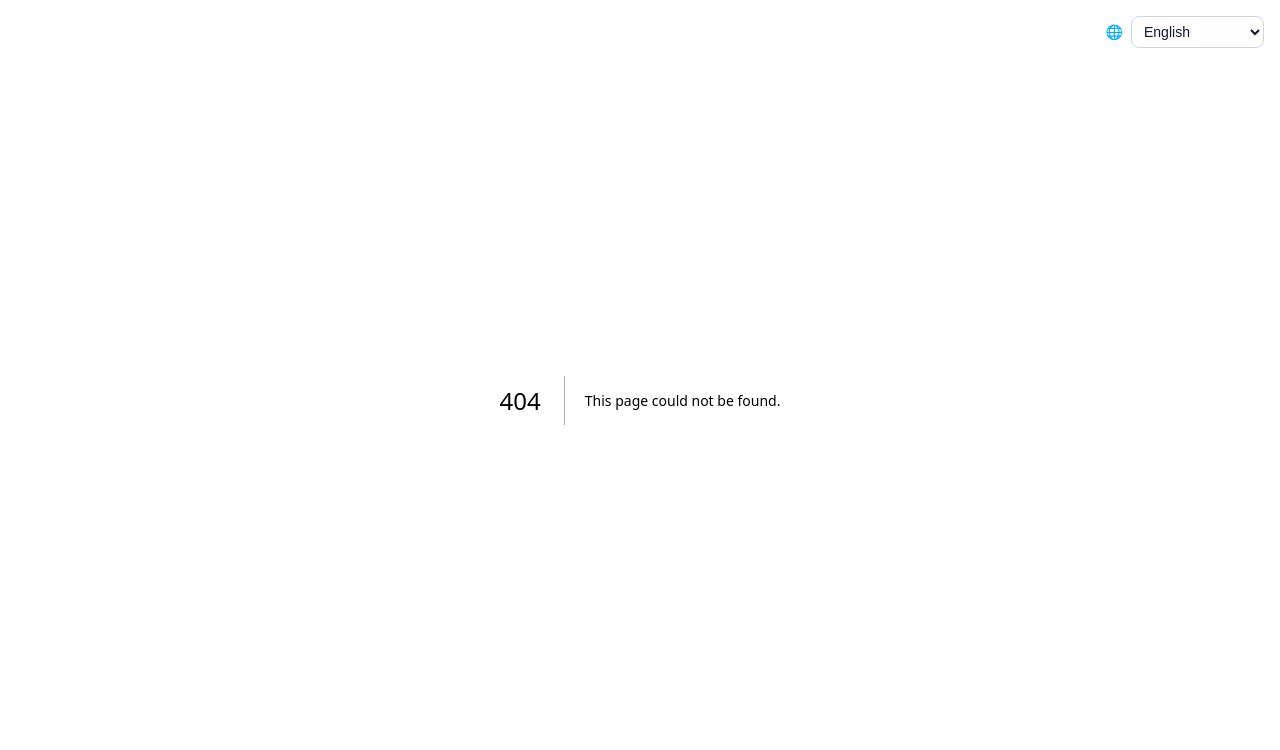
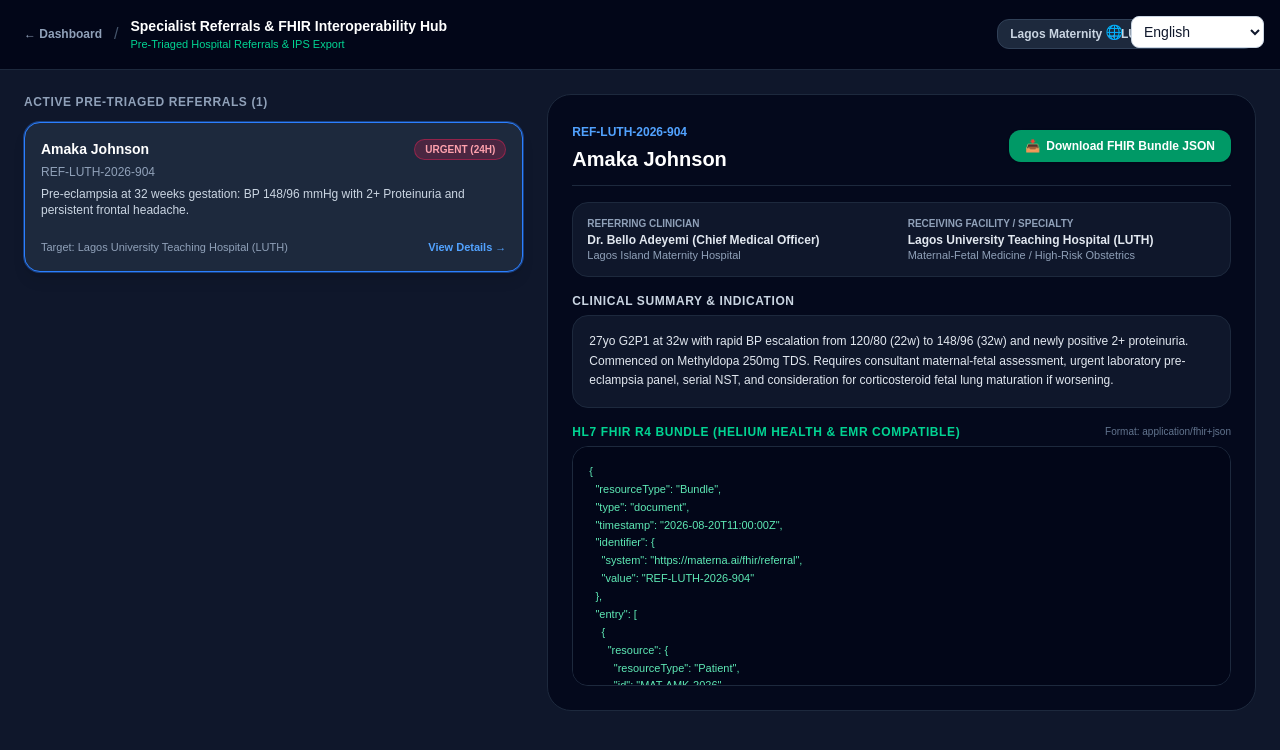
Before and after one commit to Progress21-tech/I-solutions, a Next.js app in the folder mediconnect-uphr/: page /clinician/referrals in a window 1280 px wide. Before the commit this address had no page. Shown: the top 750 px of the page. Built offline with nearby package versions, Linux system fonts and the light colour scheme.

Commit message:
Create page.tsx

```diff
--- /dev/null
+++ b/mediconnect-uphr/app/clinician/referrals/page.tsx
@@ -0,0 +1,145 @@
+'use client'
+
+import { useEffect, useState } from 'react'
+import Link from 'next/link'
+import {
+  SpecialistReferral,
+  getStoredReferrals
+} from '@/lib/data/records-data'
+
+export default function SpecialistReferralsPage() {
+  const [referrals, setReferrals] = useState<SpecialistReferral[]>([])
+  const [selectedReferral, setSelectedReferral] = useState<SpecialistReferral | null>(null)
+
+  useEffect(() => {
+    const list = getStoredReferrals()
+    setReferrals(list)
+    if (list.length > 0) setSelectedReferral(list[0])
+  }, [])
+
+  return (
+    <div className="min-h-screen bg-slate-900 text-slate-100 font-sans pb-16">
+      {/* Header */}
+      <header className="border-b border-slate-800 bg-slate-950 px-6 py-4 flex items-center justify-between sticky top-0 z-30">
+        <div className="flex items-center gap-3">
+          <Link href="/clinician/dashboard" className="text-slate-400 hover:text-white text-xs font-bold">
+            ← Dashboard
+          </Link>
+          <span className="text-slate-600">/</span>
+          <div>
+            <h1 className="font-bold text-white text-sm">Specialist Referrals & FHIR Interoperability Hub</h1>
+            <p className="text-[11px] text-emerald-400">Pre-Triaged Hospital Referrals & IPS Export</p>
+          </div>
+        </div>
+
+        <span className="text-xs bg-slate-800 text-slate-300 font-semibold px-3 py-1.5 rounded-xl border border-slate-700">
+          Lagos Maternity ↔ LUTH Referral Bridge
+        </span>
+      </header>
+
+      <main className="max-w-7xl mx-auto px-4 sm:px-6 py-6 grid grid-cols-1 lg:grid-cols-12 gap-6">
+        {/* Left Column: Referrals List (5 cols) */}
+        <section className="lg:col-span-5 space-y-3">
+          <h2 className="text-xs font-bold text-slate-400 uppercase tracking-wider">
+            Active Pre-Triaged Referrals ({referrals.length})
+          </h2>
+
+          <div className="space-y-2.5">
+            {referrals.map((ref) => {
+              const isSelected = selectedReferral?.id === ref.id
+              return (
+                <div
+                  key={ref.id}
+                  onClick={() => setSelectedReferral(ref)}
+                  className={`p-4 rounded-2xl border cursor-pointer transition text-left ${
+                    isSelected
+                      ? 'bg-slate-800 border-blue-500 ring-1 ring-blue-500/40 shadow-lg'
+                      : 'bg-slate-950 border-slate-800 hover:border-slate-700'
+                  }`}
+                >
+                  <div className="flex items-center justify-between">
+                    <span className="font-bold text-sm text-white">{ref.patient_name}</span>
+                    <span
+                      className={`text-[10px] font-extrabold uppercase px-2.5 py-0.5 rounded-full border ${
+                        ref.risk_tier === 'RED'
+                          ? 'bg-rose-500/20 text-rose-300 border-rose-500/40'
+                          : 'bg-amber-500/20 text-amber-300 border-amber-500/40'
+                      }`}
+                    >
+                      {ref.urgency}
+                    </span>
+                  </div>
+
+                  <p className="text-xs text-slate-400 mt-1 font-mono">{ref.referral_code}</p>
+                  <p className="text-xs text-slate-300 mt-1.5 line-clamp-2">{ref.reason_for_referral}</p>
+
+                  <div className="mt-3 pt-2 border-t border-slate-800 flex items-center justify-between text-[11px] text-slate-400">
+                    <span>Target: {ref.target_facility}</span>
+                    <span className="text-blue-400 font-semibold">View Details →</span>
+                  </div>
+                </div>
+              )
+            })}
+          </div>
+        </section>
+
+        {/* Right Column: Referral Summary & FHIR Payload (7 cols) */}
+        {selectedReferral && (
+          <section className="lg:col-span-7 space-y-5">
+            <div className="bg-slate-950/80 border border-slate-800 rounded-3xl p-6 space-y-4">
+              <div className="flex flex-wrap items-center justify-between gap-3 border-b border-slate-800 pb-3">
+                <div>
+                  <span className="text-xs font-mono font-bold text-blue-400">{selectedReferral.referral_code}</span>
+                  <h3 className="text-xl font-bold text-white mt-0.5">{selectedReferral.patient_name}</h3>
+                </div>
+
+                <a
+                  href={`/api/fhir?patient_id=${selectedReferral.patient_health_id}`}
+                  download
+                  className="bg-emerald-600 hover:bg-emerald-500 text-white font-bold text-xs px-4 py-2 rounded-xl transition shadow flex items-center gap-1.5"
+                >
+                  <span>📥</span> Download FHIR Bundle JSON
+                </a>
+              </div>
+
+              <div className="grid grid-cols-2 gap-3 text-xs bg-slate-900 p-3.5 rounded-2xl border border-slate-800">
+                <div>
+                  <span className="text-slate-400 block text-[10px] uppercase font-bold">Referring Clinician</span>
+                  <p className="font-bold text-slate-200 mt-0.5">{selectedReferral.referring_clinician}</p>
+                  <p className="text-slate-400 text-[11px]">{selectedReferral.referring_facility}</p>
+                </div>
+                <div>
+                  <span className="text-slate-400 block text-[10px] uppercase font-bold">Receiving Facility / Specialty</span>
+                  <p className="font-bold text-slate-200 mt-0.5">{selectedReferral.target_facility}</p>
+                  <p className="text-slate-400 text-[11px]">{selectedReferral.target_specialty}</p>
+                </div>
+              </div>
+
+              <div>
+                <h4 className="text-xs font-bold text-slate-300 uppercase tracking-wider mb-1.5">
+                  Clinical Summary & Indication
+                </h4>
+                <p className="text-xs text-slate-200 leading-relaxed bg-slate-900 p-4 rounded-2xl border border-slate-800">
+                  {selectedReferral.clinical_summary}
+                </p>
+              </div>
+
+              {/* FHIR JSON Preview */}
+              <div>
+                <div className="flex items-center justify-between mb-1.5">
+                  <h4 className="text-xs font-bold text-emerald-400 uppercase tracking-wider">
+                    HL7 FHIR R4 Bundle (Helium Health & EMR Compatible)
+                  </h4>
+                  <span className="text-[10px] text-slate-500 font-mono">Format: application/fhir+json</span>
+                </div>
+                <pre className="bg-slate-950 p-4 rounded-2xl border border-slate-800 text-[11px] font-mono text-emerald-300 overflow-x-auto max-h-60 leading-relaxed">
+                  {selectedReferral.fhir_bundle_json || '{"resourceType": "Bundle", "type": "document"}'}
+                </pre>
+              </div>
+            </div>
+          </section>
+        )}
+      </main>
+    </div>
+  )
+}
```
